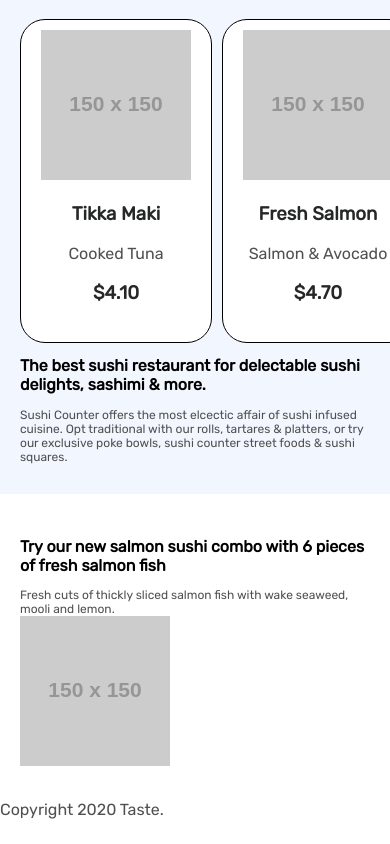
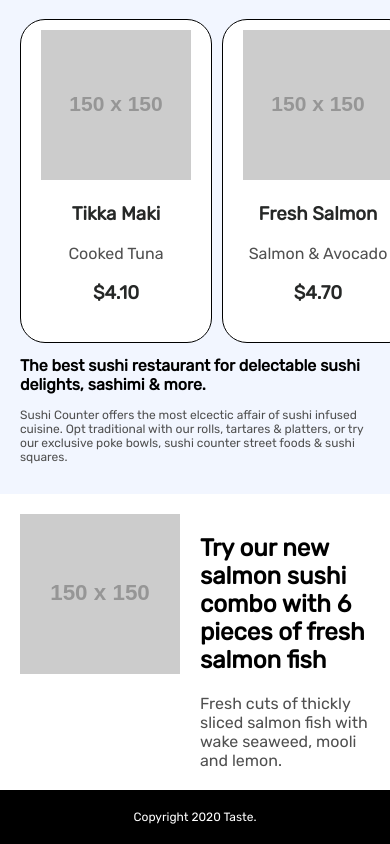
Before and after one commit to ginohagad/sushi, a plain HTML site: page index.html in a window 390 px wide. Shown: the part 392-1236 px from the top of the page. Before the commit the page ends 1211 px from the top, so only its background shows below. Drawn offline with Linux system fonts and the light colour scheme; placeholder pictures from the web are drawn by us.

Commit message:
Completed initial styling for mobile devices.

```diff
--- a/index.html
+++ b/index.html
@@ -2,7 +2,7 @@
 <html lang="en">
 <head>
   <meta charset="UTF-8">
-  <meta name="viewport" content="width=device-width, initial-scale: 1.0">
+  <meta name="viewport" content="width=device-width, initial-scale=1">
   <link rel="stylesheet" href="styles.css">
   <title>Sushi Landing Page</title>
 </head>
@@ -41,11 +41,13 @@
     </div><!-- /.food-text -->
   </section>
   <section id="showcase" class="grid">
-    <div class="food-text">
+    <div class="showcase-img">
+      <img src="https://via.placeholder.com/150" alt="image">
+    </div>
+    <div class="showcase-text">
       <h2>Try our new salmon sushi combo with 6 pieces of fresh salmon fish</h2>
       <p>Fresh cuts of thickly sliced salmon fish with wake seaweed, mooli and lemon.</p>
     </div>
-    <img src="https://via.placeholder.com/150" alt="image">
   </section>
   <footer>
     <p class="copyright">Copyright 2020 Taste.</p>
--- a/styles.css
+++ b/styles.css
@@ -17,7 +17,6 @@ body, p, a {
 
 /* base styles */
 body {
-  background: #fff;
   overflow-x: hidden;
 }
 
@@ -41,6 +40,7 @@ p {
 .grid {
   display: grid;
   grid-template-columns: repeat(8, 1fr);
+  gap: 10px;
 }
 
 nav {
@@ -119,10 +119,31 @@ nav {
 }
 
 #showcase {
-  padding: 30px 20px;
-  display: block;
+  padding: 20px;
 }
 
+.showcase-img {
+  grid-column: 1/3;
+}
+
+.showcase-img img {
+  width: 200%;
+}
+
+.showcase-text {
+  grid-column: 5/9;
+}
+
+footer {
+  background-color: #000;
+  padding: 20px;
+}
+
+footer .copyright {
+  color: #fff;
+  font-size: 0.75em;
+  text-align: center;
+}
 
 /* small tablet */
 
```
